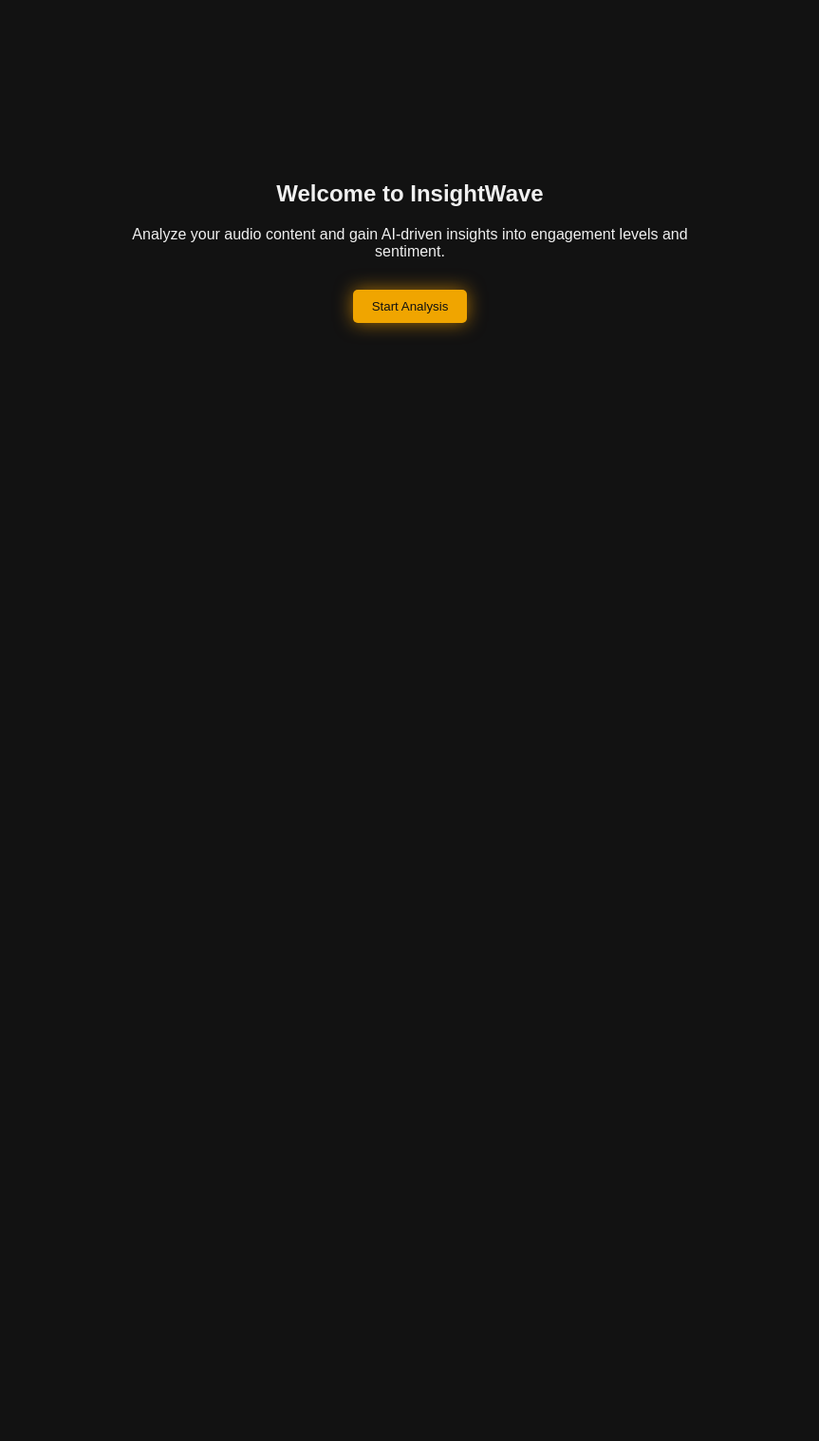
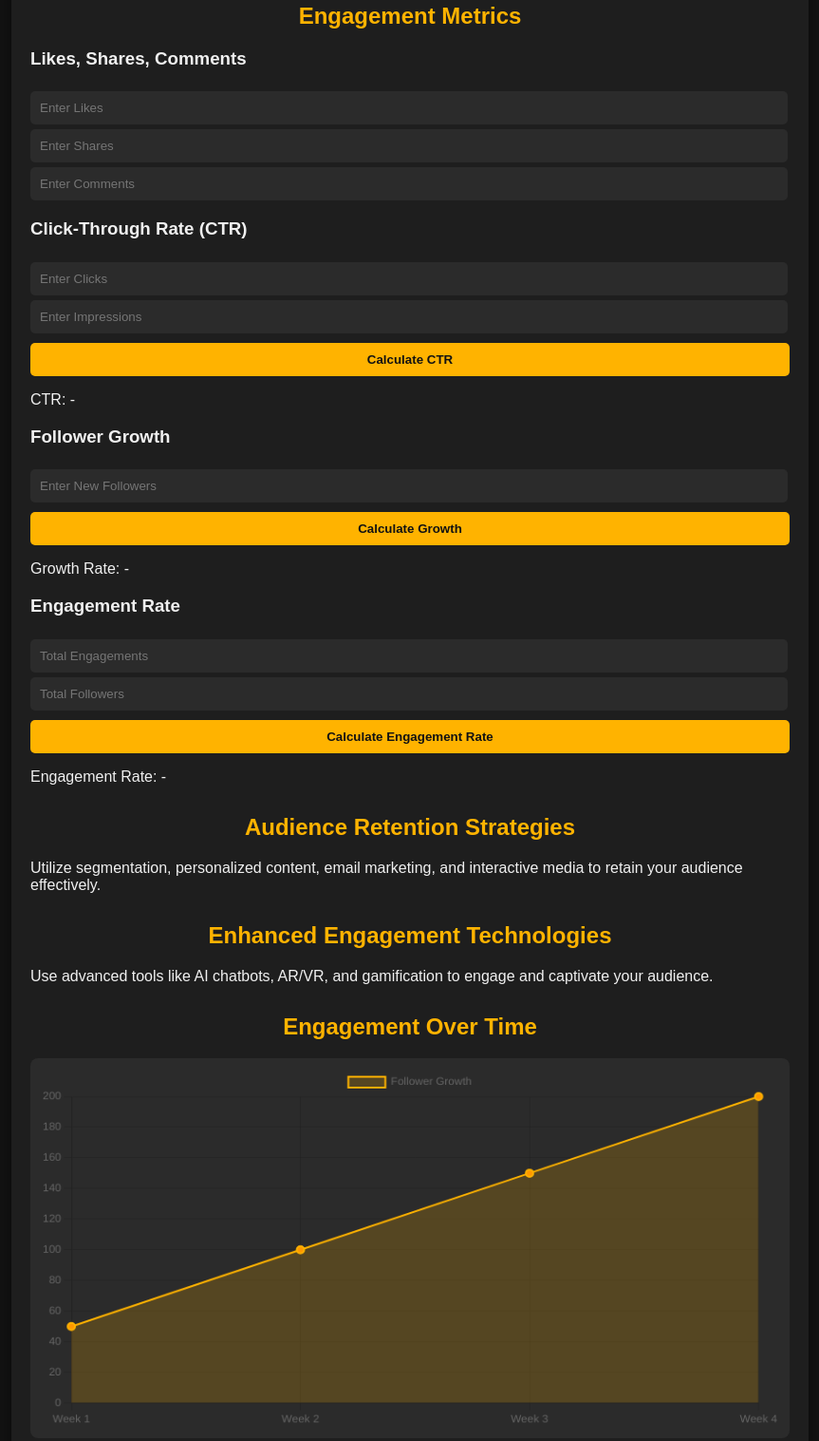
Before and after one commit to LiyamFlx/file-upload-interface, a plain HTML site: page index.html in a window 1280 px wide. Shown: the part 145-1662 px from the top of the page at 95% size, without its empty margins (208-1071 px from the left). Before the commit the page ends 800 px from the top, so only its background shows below. Drawn offline with nearby package versions, Linux system fonts and the light colour scheme.

Commit message:
Update index.html

```diff
--- a/index.html
+++ b/index.html
@@ -3,10 +3,11 @@
 <head>
     <meta charset="UTF-8">
     <meta name="viewport" content="width=device-width, initial-scale=1.0">
-    <title>InsightWave - Advanced Engagement Analysis</title>
-    <link rel="stylesheet" href="https://cdnjs.cloudflare.com/ajax/libs/Chart.js/2.9.4/Chart.min.css">
+    <title>InsightWave - Social Media Engagement & Retention Tracker</title>
+    <link rel="stylesheet" href="https://cdnjs.cloudflare.com/ajax/libs/font-awesome/5.15.4/css/all.min.css">
+    <script src="https://cdn.jsdelivr.net/npm/chart.js"></script>
     <style>
-        /* Styles for InsightWave */
+        /* Basic styling and layout for the page */
         body {
             font-family: Arial, sans-serif;
             background-color: #121212;
@@ -19,61 +20,192 @@
         }
         #app {
             width: 80%;
-            max-width: 600px;
+            max-width: 800px;
+            background-color: #1e1e1e;
+            padding: 20px;
+            border-radius: 10px;
+            box-shadow: 0 8px 16px rgba(0, 0, 0, 0.4);
+        }
+        h1, h2 {
+            color: #ffb300;
             text-align: center;
         }
-        .screen {
-            display: none;
+        .section {
+            margin-bottom: 30px;
         }
-        .active {
-            display: block;
+        .metric {
+            margin-bottom: 15px;
+            color: #f0f0f0;
+        }
+        input[type="number"] {
+            width: calc(100% - 22px);
+            padding: 10px;
+            margin-top: 5px;
+            border: none;
+            border-radius: 5px;
+            outline: none;
+            background-color: #2b2b2b;
+            color: #ffffff;
         }
         button {
-            padding: 10px 20px;
-            margin-top: 15px;
+            padding: 10px 15px;
             border: none;
             border-radius: 5px;
-            background-color: #f0a500;
+            background-color: #ffb300;
             color: #121212;
+            font-weight: bold;
             cursor: pointer;
-            transition: 0.3s;
+            transition: background-color 0.3s;
+            margin-top: 10px;
+            width: 100%;
         }
         button:hover {
-            background-color: #f7931e;
+            background-color: #ff9800;
         }
-        .pulse-button {
-            animation: pulse 1.5s infinite;
+        #results p {
+            margin-top: 10px;
+            font-weight: bold;
         }
-        @keyframes pulse {
-            0% { box-shadow: 0 0 5px rgba(255, 165, 0, 0.8); }
-            50% { box-shadow: 0 0 20px rgba(255, 165, 0, 0.6); }
-            100% { box-shadow: 0 0 5px rgba(255, 165, 0, 0.8); }
+        .tooltip {
+            position: relative;
+            cursor: pointer;
         }
-        #progressContainer {
-            width: 100%;
-            background-color: #333;
+        .tooltip:hover::after {
+            content: attr(data-tooltip);
+            position: absolute;
+            top: -30px;
+            left: 50%;
+            transform: translateX(-50%);
+            background: #ffb300;
+            color: #121212;
+            padding: 5px;
             border-radius: 5px;
-            overflow: hidden;
-            margin: 20px 0;
-        }
-        #progressBar {
-            height: 8px;
-            width: 0;
-            background-color: #f0a500;
-            /* Add animation for progress bar (consider GSAP or anime.js) */
+            font-size: 12px;
+            white-space: nowrap;
+            z-index: 1;
         }
         #engagementChart {
-            max-height: 300px;
-        }
-        #keyInsights {
-            margin: 20px 0;
-            text-align: left;
+            background-color: #2b2b2b;
+            border-radius: 8px;
+            padding: 10px;
         }
     </style>
 </head>
 <body>
     <div id="app">
-        <div class="screen active" id="screen1">
-            <h2>Welcome to InsightWave</h2>
-            <p>Analyze your audio content and gain AI-driven insights into engagement levels and sentiment.</p>
-            <button onclick="showScreen(2)" class="pulse-button">Start Analysis</
+        <h1>InsightWave</h1>
+        <h2>Social Media Engagement & Retention Tracker</h2>
+
+        <!-- Engagement Metrics -->
+        <div class="section">
+            <h2>Engagement Metrics</h2>
+            <div class="metric tooltip" data-tooltip="Count of Likes, Shares, Comments">
+                <h3>Likes, Shares, Comments</h3>
+                <input type="number" id="likes" placeholder="Enter Likes">
+                <input type="number" id="shares" placeholder="Enter Shares">
+                <input type="number" id="comments" placeholder="Enter Comments">
+            </div>
+
+            <div class="metric tooltip" data-tooltip="Click-Through Rate measures engagement in driving traffic">
+                <h3>Click-Through Rate (CTR)</h3>
+                <input type="number" id="clicks" placeholder="Enter Clicks">
+                <input type="number" id="impressions" placeholder="Enter Impressions">
+                <button onclick="calculateCTR()">Calculate CTR</button>
+                <p id="ctr-result">CTR: -</p>
+            </div>
+
+            <div class="metric tooltip" data-tooltip="Track new follower growth over time">
+                <h3>Follower Growth</h3>
+                <input type="number" id="new-followers" placeholder="Enter New Followers">
+                <button onclick="calculateFollowerGrowth()">Calculate Growth</button>
+                <p id="follower-growth-result">Growth Rate: -</p>
+            </div>
+
+            <div class="metric tooltip" data-tooltip="Percentage of audience interaction with your content">
+                <h3>Engagement Rate</h3>
+                <input type="number" id="total-engagement" placeholder="Total Engagements">
+                <input type="number" id="total-followers" placeholder="Total Followers">
+                <button onclick="calculateEngagementRate()">Calculate Engagement Rate</button>
+                <p id="engagement-rate-result">Engagement Rate: -</p>
+            </div>
+        </div>
+
+        <!-- Audience Retention Strategies -->
+        <div class="section">
+            <h2>Audience Retention Strategies</h2>
+            <p>Utilize segmentation, personalized content, email marketing, and interactive media to retain your audience effectively.</p>
+        </div>
+
+        <!-- Enhanced Engagement Technologies -->
+        <div class="section">
+            <h2>Enhanced Engagement Technologies</h2>
+            <p>Use advanced tools like AI chatbots, AR/VR, and gamification to engage and captivate your audience.</p>
+        </div>
+
+        <!-- Engagement Over Time Chart -->
+        <div class="section">
+            <h2>Engagement Over Time</h2>
+            <canvas id="engagementChart" width="400" height="200"></canvas>
+        </div>
+    </div>
+
+    <script>
+        // Calculate Click-Through Rate
+        function calculateCTR() {
+            const clicks = parseInt(document.getElementById('clicks').value);
+            const impressions = parseInt(document.getElementById('impressions').value);
+            if (impressions && clicks) {
+                const ctr = ((clicks / impressions) * 100).toFixed(2);
+                document.getElementById('ctr-result').innerText = `CTR: ${ctr}%`;
+            } else {
+                document.getElementById('ctr-result').innerText = "CTR: -";
+            }
+        }
+
+        // Calculate Engagement Rate
+        function calculateEngagementRate() {
+            const totalEngagement = parseInt(document.getElementById('total-engagement').value);
+            const totalFollowers = parseInt(document.getElementById('total-followers').value);
+            if (totalEngagement && totalFollowers) {
+                const engagementRate = ((totalEngagement / totalFollowers) * 100).toFixed(2);
+                document.getElementById('engagement-rate-result').innerText = `Engagement Rate: ${engagementRate}%`;
+            } else {
+                document.getElementById('engagement-rate-result').innerText = "Engagement Rate: -";
+            }
+        }
+
+        // Sample Follower Growth Visualization
+        const ctx = document.getElementById('engagementChart').getContext('2d');
+        const engagementChart = new Chart(ctx, {
+            type: 'line',
+            data: {
+                labels: ['Week 1', 'Week 2', 'Week 3', 'Week 4'],
+                datasets: [{
+                    label: 'Follower Growth',
+                    data: [50, 100, 150, 200], // Example data, replace with real data
+                    borderColor: '#ffb300',
+                    backgroundColor: 'rgba(255, 179, 0, 0.2)',
+                    borderWidth: 2,
+                    pointRadius: 4,
+                    pointHoverRadius: 6,
+                    pointBackgroundColor: '#ff9800',
+                    fill: true
+                }]
+            },
+            options: {
+                responsive: true,
+                scales: {
+                    y: { beginAtZero: true }
+                },
+                plugins: {
+                    tooltip: {
+                        callbacks: {
+                            label: (context) => `Followers: ${context.raw}`
+                        }
+                    }
+                }
+            }
+        });
+    </script>
+</body>
+</html>
```
